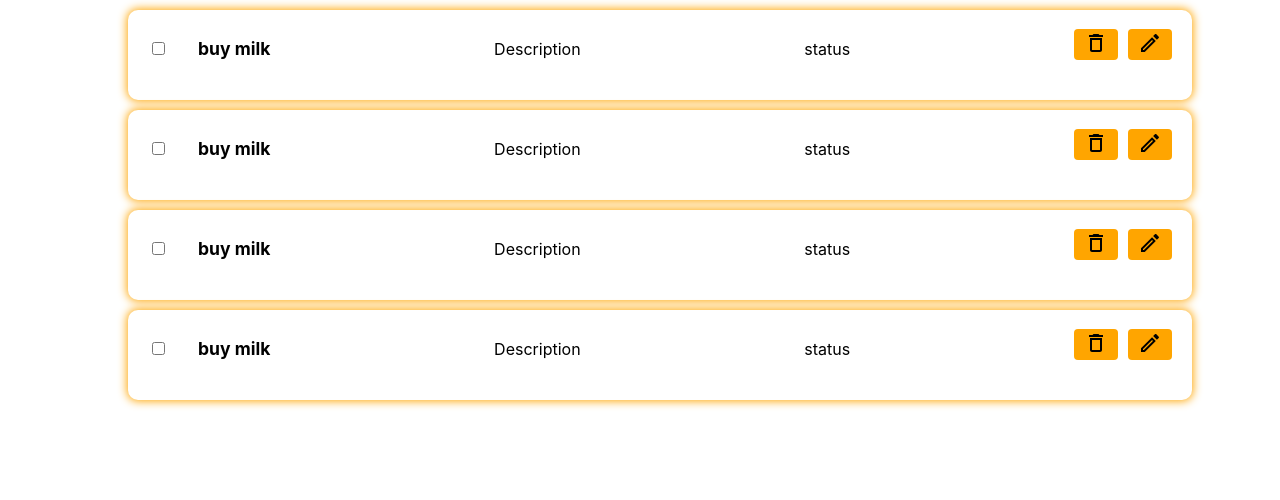
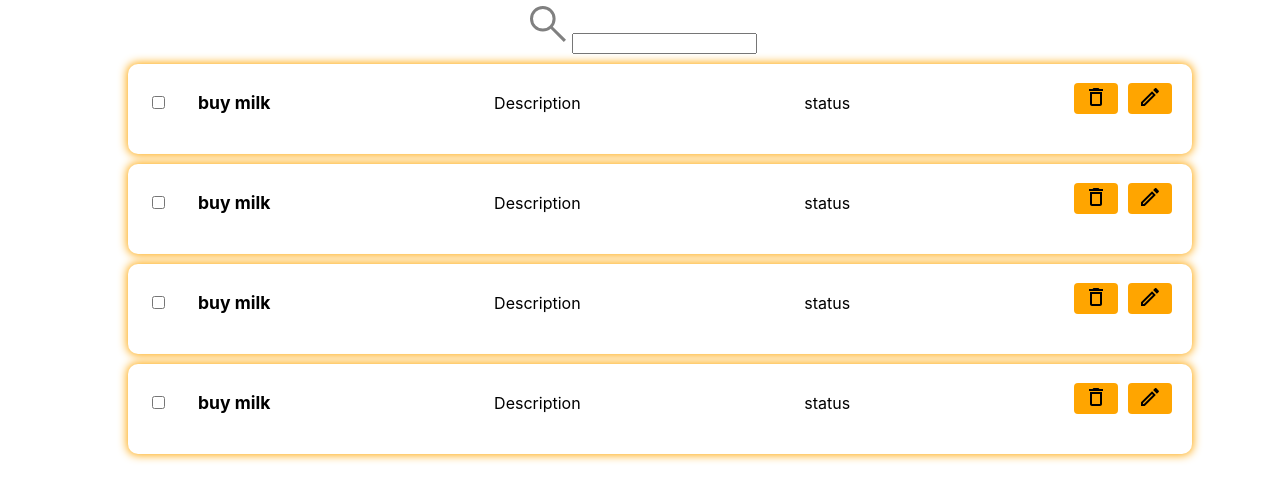
Before and after one commit to mahsaamini23/todoList, a React (Create React App) app: page / in a window 1280 px wide. Shown: the top 500 px of the page. Built offline with nearby package versions, Linux system fonts and the light colour scheme.

Commit message:
added search icon to search component and display style

```diff
--- a/src/component/search/Search.jsx
+++ b/src/component/search/Search.jsx
@@ -1,9 +1,16 @@
 import React from "react";
+import { ReactComponent as SearchIcon} from "../../assets/svg/search_icon.svg";
+import "./search.style.css";
 
 const Search = () => {
     return(
-        <div>
-            <input type="search"/>
+        <div className="container_search">
+            <div className="box_icon">
+                <SearchIcon/>
+            </div>
+            <div>
+                <input type="search" className="search_input"/>
+            </div>
         </div>
     )
 }
--- a/src/component/search/search.style.css
+++ b/src/component/search/search.style.css
@@ -0,0 +1,6 @@
+.container_search{
+    display: flex;
+    align-content: flex-start;
+    justify-content: center;
+    align-items: baseline;
+}
--- a/src/page/Home/home.jsx
+++ b/src/page/Home/home.jsx
@@ -1,9 +1,11 @@
 import React from "react";
 import Card from "../../component/card/Card";
+import Search from "../../component/search/Search";
 
 const Home = ()=>{
     return(
         <div>
+            <Search/>
             <Card/>
         </div>
     )
```
Also changed, not shown: src/assets/svg/search_icon.svg (added).
